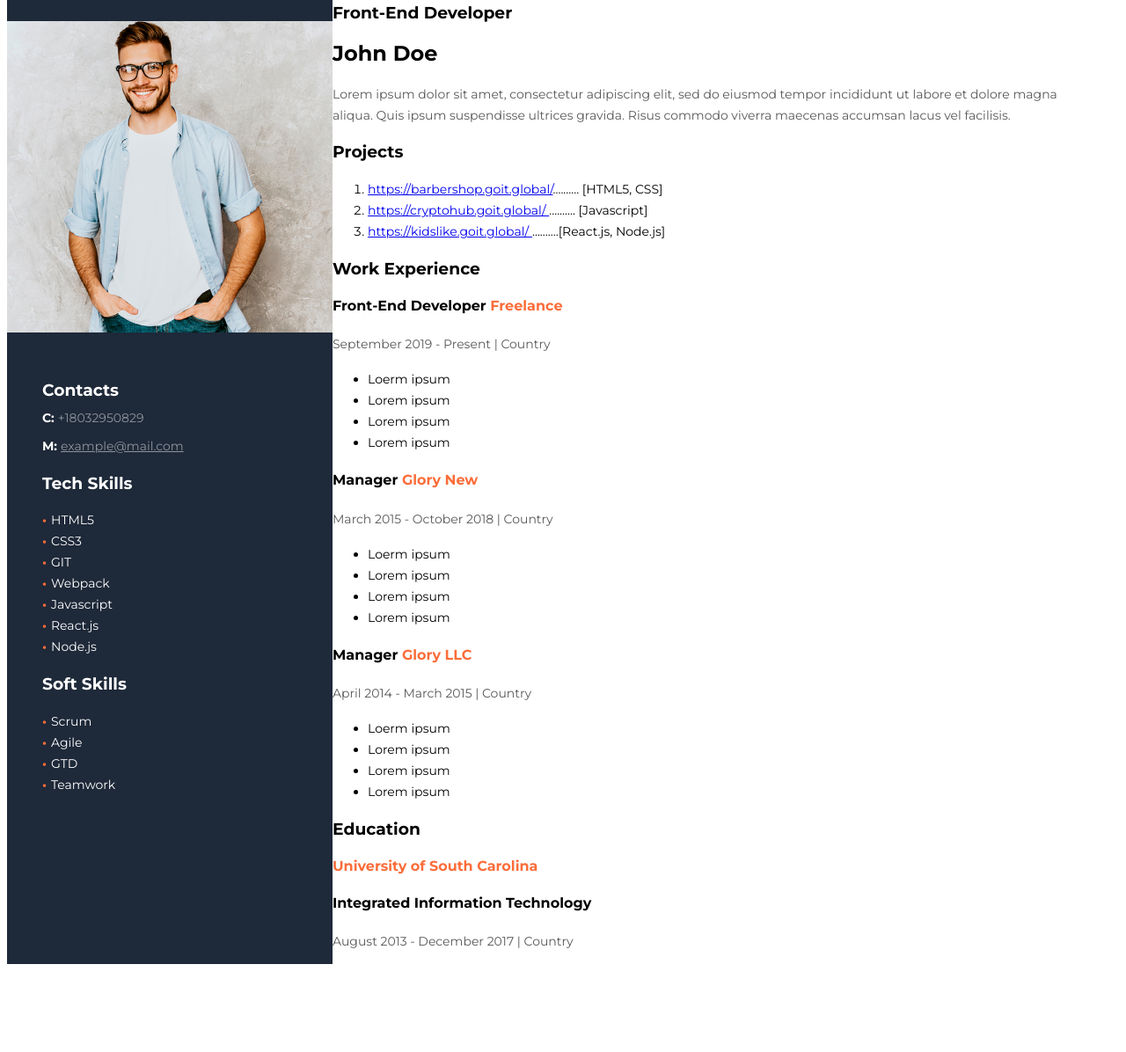
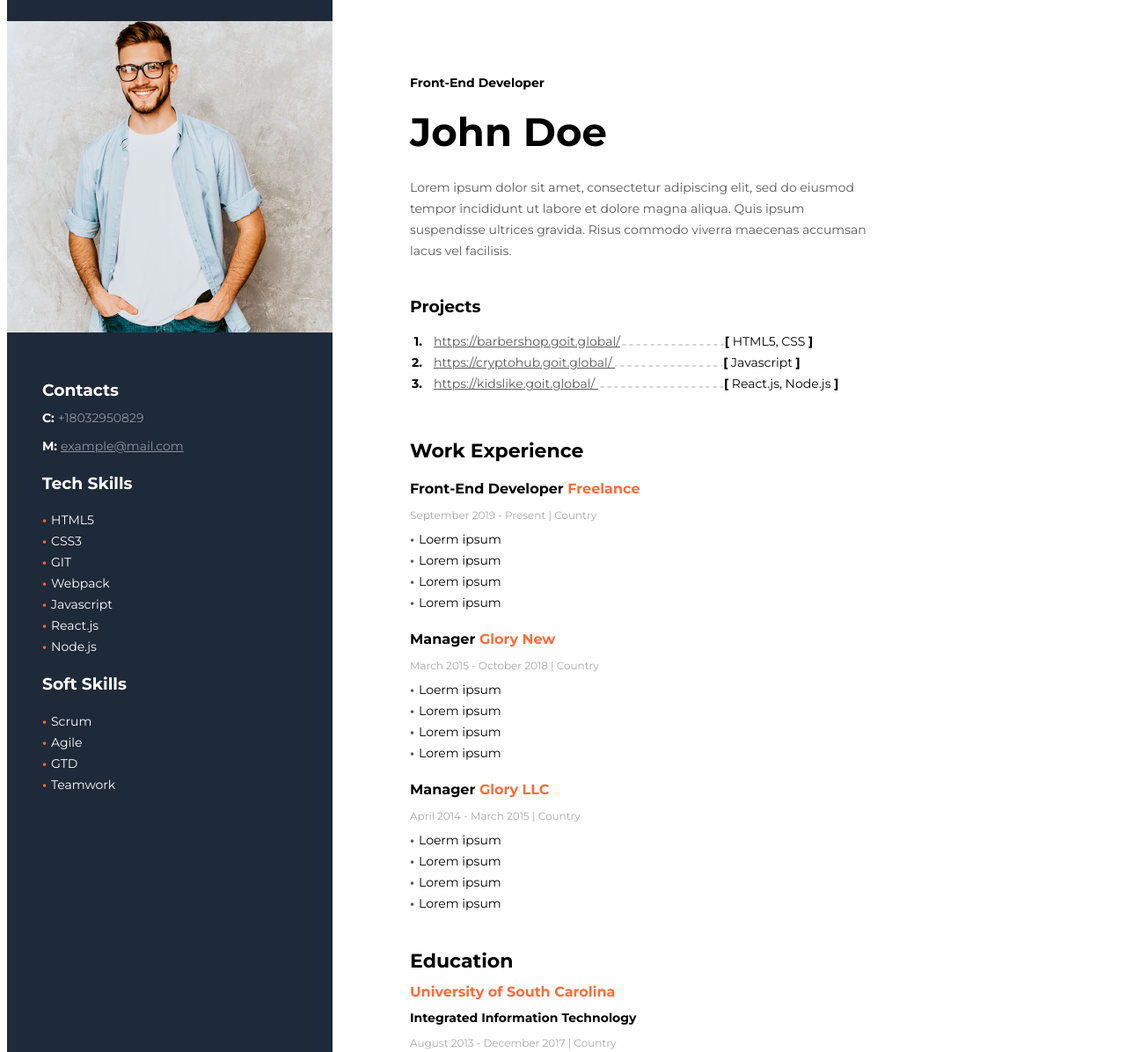
Before and after one commit to freddiet803/resumeplay, a plain HTML site: page index.html in a window 1280 px wide. Shown: the part 24-1220 px from the top of the page at 88% size. Before the commit the page ends 1128 px from the top, so only its background shows below. Drawn offline with Linux system fonts and the light colour scheme.

Commit message:
finishing majority css

```diff
--- a/css/styles.css
+++ b/css/styles.css
@@ -103,6 +103,176 @@ li{
     display: inline-block;
     width: 10px;
 }
+/*main section styles*/
 .main-section {
     width: calc(100% - 370px);
+    padding: 102px 217px 107px 88px;
 }
+
+.summary {
+    margin-bottom: 40px;
+}
+
+.summary > h3 {
+    margin: 0;
+    font-weight: 700;
+    font-size: 14px;
+    line-height: 17px;
+    color: #000000;
+}
+
+.summary > h2 {
+    margin: 19px 0px 24px 0px;
+    font-weight: 700;
+    font-size: 45px;
+    line-height: 55px;
+    color: #000000;
+}
+
+.summary > p{
+    margin: 0px;
+    font-weight: 400;
+    font-size: 14px;
+    line-height: 24px;
+    color: #595959;
+}
+
+.projects {
+
+}
+
+.projects > h3 {
+    margin: 0;
+}
+
+.projects > ol {
+    margin-top: 8 0 1.5em 0;
+    padding: 0;
+    counter-reset: item;
+}
+
+ol > li {
+    margin: 0;
+    padding: 0 0 0 2em;
+    text-indent: -2em;
+    list-style-type: none;
+    counter-increment: item;
+}
+
+ol > li::before {
+    display: inline-block;
+    width: 1em;
+    padding-right: 13px;
+    font-weight: 700;
+    font-size: 14px;
+    line-height: 24px;
+    color: #000000;
+    text-align: right;
+    content: counter(item) ".";
+}
+
+.projects > ol span {
+    font-weight: 700;
+    font-size: 14px;
+    line-height: 24px;
+    color: #000000;
+}
+
+.projects a {
+    margin-top: 8px;
+    font-weight: 400;
+    font-size: 14px;
+    line-height: 24px;
+    text-decoration-line: underline;
+    color: #595959;
+}
+
+.work-experience{
+    margin: 51px 0px 0px 0px;
+
+}
+
+.work-experience > h3 {
+    font-weight: 700;
+    font-size: 22px;
+    line-height: 27px;
+    color: #000000;
+    margin: 0;
+}
+
+.work-experience > .experience {
+    margin-top: 12px 0px;
+}
+
+.work-experience > .experience > h4 {
+    font-weight: 700;
+    font-size: 16px;
+    line-height: 20px;
+    margin: 20px 0px 12px 0px;
+}
+
+.work-experience > .experience > p {
+    margin: 0;
+    font-weight: 400;
+    font-size: 12px;
+    line-height: 15px;
+    color: #A8A8A8;
+}
+
+.work-experience > .experience > ul {
+    list-style: none;
+    padding-left: 0px;
+    margin: 8px 0px 0px 0px;
+}
+
+.work-experience > .experience > ul li::before {
+    content: "\2022";
+    font-weight: 700;
+    font-size: 14px;
+    line-height: 24px;
+    color: #595959;
+    display: inline-block;
+    width: 10px;
+}
+
+.work-experience > .experience > li {
+    font-weight: 400;
+    font-size: 14px;
+    line-height: 24px;
+    color: #595959;
+}
+
+.education {
+    margin-top: 40px;
+}
+
+.education > h3 {
+    margin-bottom: 12px;
+    font-weight: 700;
+    font-size: 22px;
+    line-height: 27px;
+    color: #000000;
+}
+
+.education > h4 {
+    margin: 0px 0px 11px 0px;
+    font-weight: 700;
+    font-size: 16px;
+    line-height: 20px;
+}
+
+.education > h5 {
+    margin: 0px 0px 12px 0px;
+    font-weight: 700;
+    font-size: 14px;
+    line-height: 17px;
+    color: #000000;
+}
+
+.education > p{
+    margin: 0px;
+    font-weight: 400;
+    font-size: 12px;
+    line-height: 15px;
+    color: #A8A8A8;
+}
--- a/index.html
+++ b/index.html
@@ -53,24 +53,24 @@
 
         <section class="main-section"> <!--right section-->
         <!--Summary Section-->
-        <div>
+        <div class="summary">
             <h3>Front-End Developer</h3>
             <h2>John Doe</h2>
             <p>Lorem ipsum dolor sit amet, consectetur adipiscing elit, sed do eiusmod tempor incididunt ut labore et dolore magna aliqua. Quis ipsum suspendisse ultrices gravida. Risus commodo viverra maecenas accumsan lacus vel facilisis. </p>
         </div>
         <!--Project Section-->
-        <div>
+        <div class="projects">
             <h3>Projects</h3>
             <ol>
-                <li><a href="https://barbershop.goit.global/">https://barbershop.goit.global/</a><span>..........</span> [HTML5, CSS]</li>
-                <li><a href="https://cryptohub.goit.global/">https://cryptohub.goit.global/ </a><span>..........</span> [Javascript]</li>
-                <li><a href="https://kidslike.goit.global/">https://kidslike.goit.global/ </a><span>..........</span>[React.js, Node.js]</li>
+                <li><a href="https://barbershop.goit.global/">https://barbershop.goit.global/</a><img src="./images/vector-1.svg" alt="dashed-line" /><span>[</span> HTML5, CSS <span>]</span></li>
+                <li><a href="https://cryptohub.goit.global/">https://cryptohub.goit.global/ </a><img src="./images/vector-2.png" alt="dashed-line"/><span>[</span> Javascript <span>]</span></li>
+                <li><a href="https://kidslike.goit.global/">https://kidslike.goit.global/ </a><img src="./images/vector-3.svg" alt="dashed-line"/><span>[</span> React.js, Node.js <span>]</span></li>
             </ol>
         </div>
         <!--Work Experience Section-->
         <div class="work-experience">
             <h3>Work Experience</h3>
-            <div> <!--first work experience-->
+            <div class="experience"> <!--first work experience-->
 
             <h4>Front-End Developer <span class="subtitle">Freelance</span></h4>
             <p>September 2019 - Present | Country</p>
@@ -81,7 +81,7 @@
                 <li>Lorem ipsum</li>
             </ul>
             </div>
-            <div> <!--second work experience-->
+            <div class="experience"> <!--second work experience-->
             <h4>Manager <span class="subtitle">Glory New</span></h4>
             <p>March 2015 - October 2018 | Country</p>
             <ul>
@@ -91,7 +91,7 @@
                 <li>Lorem ipsum</li>
             </ul>
             </div>
-            <div> <!--third work experience-->
+            <div class="experience"> <!--third work experience-->
 
             <h4>Manager <span class="subtitle">Glory LLC</span></h4>
             <p>April 2014 - March 2015 | Country</p>
@@ -104,10 +104,10 @@
             </div>
         </div>
         <!--Education Section-->
-        <div>
+        <div class="education">
             <h3>Education</h3>
             <h4 class="subtitle">University of South Carolina</h4>
-            <h4>Integrated Information Technology</h4>
+            <h5>Integrated Information Technology</h5>
             <p>August 2013 - December 2017 | Country</p>
 
         </div>
```
Also changed, not shown: images/vector-1.svg (added), images/vector-2.png (added), images/vector-3.svg (added).
